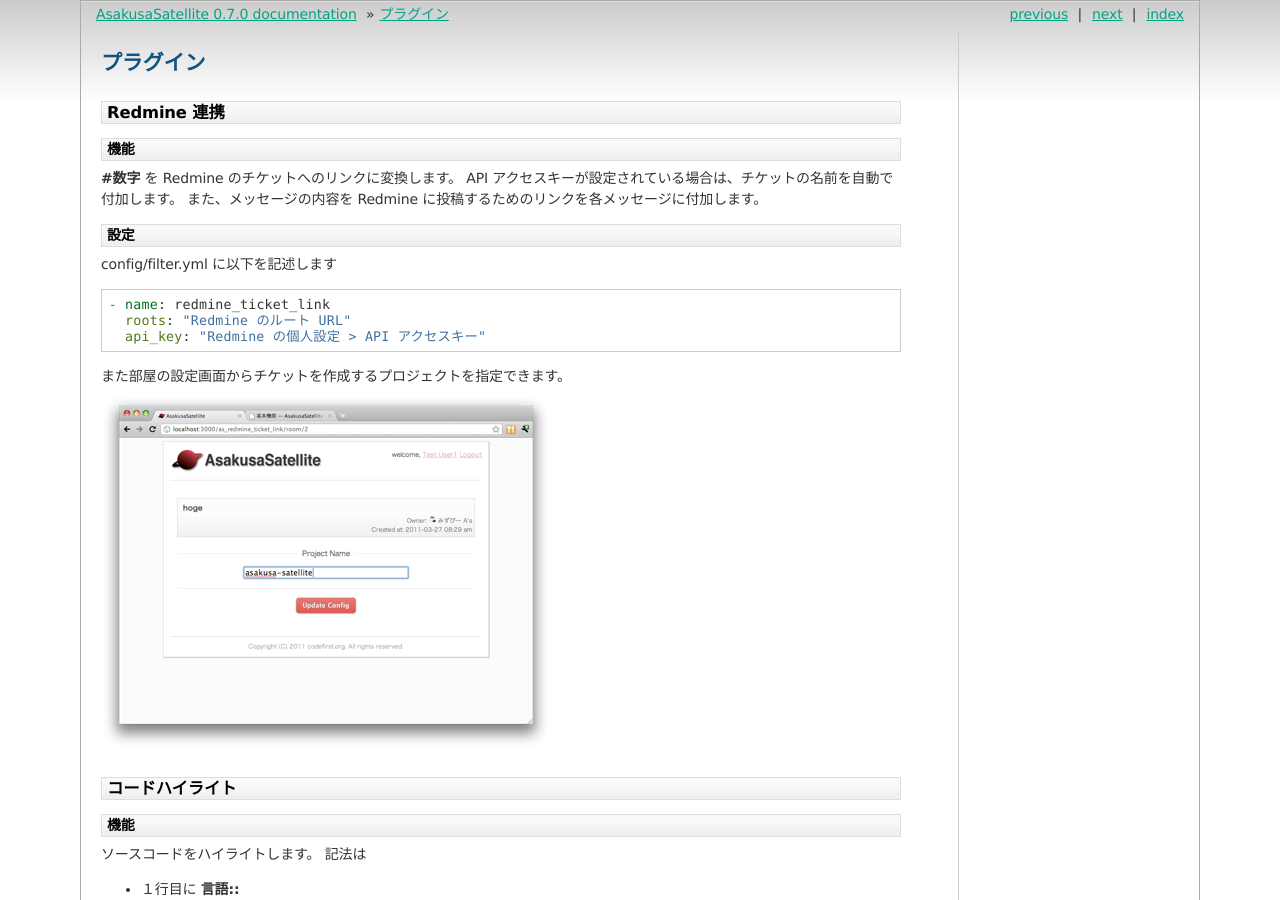
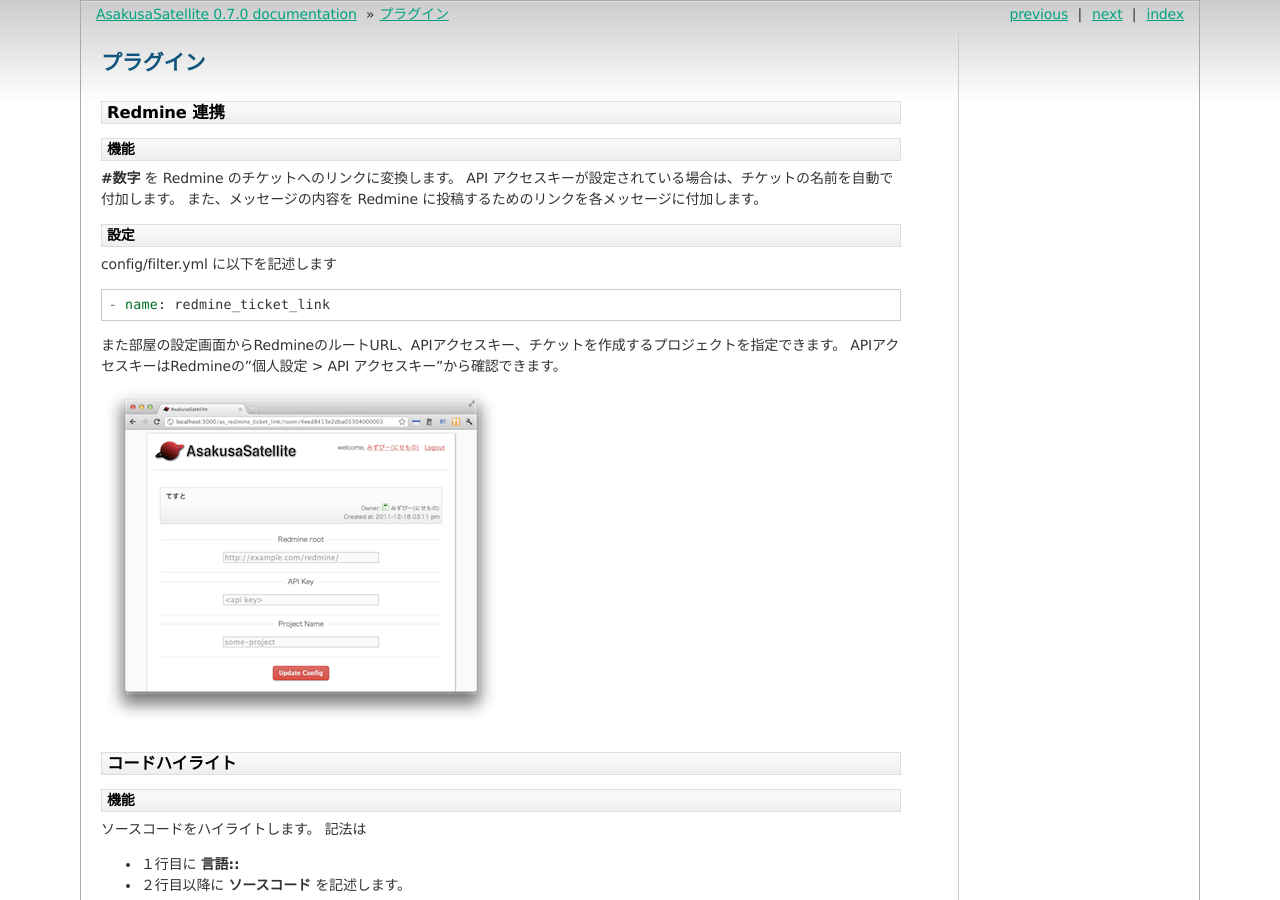
Before and after one commit to codefirst/asakusa-satellite-manual, a Sphinx documentation site: the page built from source/plugin.rst, in a window 1280 px wide and 900 px high. Built offline with Sphinx 7.4.7, drawn with Linux system fonts in a browser that asks for light colours.

Commit message:
Redmineの設定方法を最新に更新。 refs #942

```diff
--- a/source/plugin.rst
+++ b/source/plugin.rst
@@ -15,10 +15,9 @@
 .. code-block:: ruby
 
   - name: redmine_ticket_link
-    roots: "Redmine のルート URL"
-    api_key: "Redmine の個人設定 > API アクセスキー"
 
-また部屋の設定画面からチケットを作成するプロジェクトを指定できます。
+また部屋の設定画面からRedmineのルートURL、APIアクセスキー、チケットを作成するプロジェクトを指定できます。
+APIアクセスキーはRedmineの"個人設定 > API アクセスキー"から確認できます。
 
 .. image:: images/redmine_config.png
 
```
Also changed, not shown: source/images/redmine_config.png.
